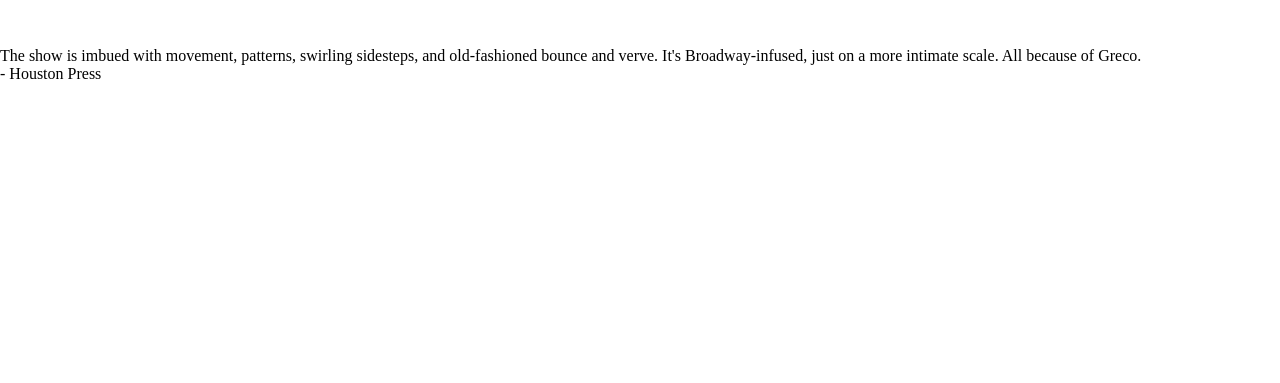
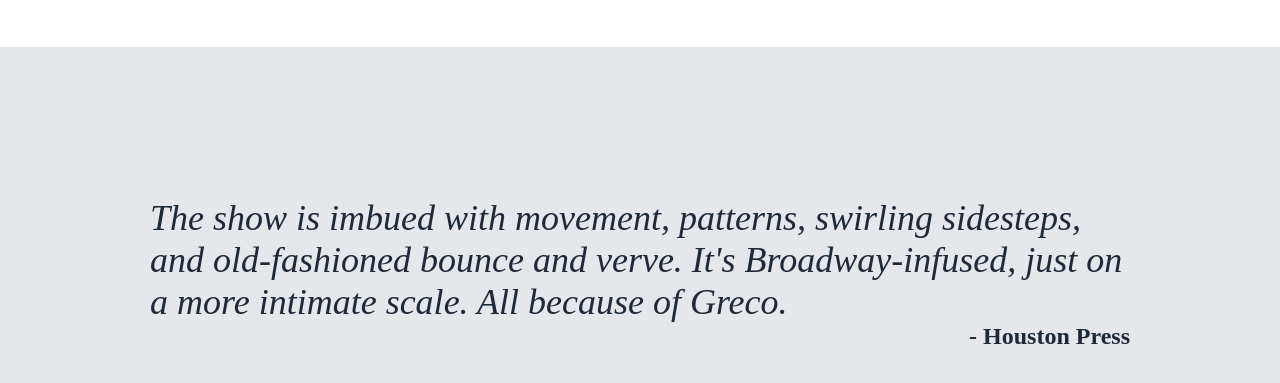
Before and after one commit to mgreco87/odin-landing-page, a plain HTML site: page index.html in a window 1280 px wide. Shown: the part 947-1330 px from the top of the page. Before the commit the page ends 1030 px from the top, so only its background shows below. Drawn offline with Linux system fonts and the light colour scheme.

Commit message:
Added and changed quote container CSS

```diff
--- a/index.css
+++ b/index.css
@@ -130,6 +130,7 @@ img {
 
 .row {
     display: flex;
+    flex: auto;
     justify-content: space-around;
     margin: 10px;
 }
@@ -147,3 +148,26 @@ img {
     color: #1F2937;
     font-size: 16px;
 }
+
+.cont-2 {
+    display: flex;
+    flex-direction: column;
+    background-color: #e5e7eb;
+    color: #1F2937;
+    align-items: center;
+    padding: 150px;
+}
+
+.quote {
+    font-size: 36px;
+    font-weight: 200;
+    font-style: italic;
+}
+
+.quote-caption {
+    display: flex;
+    flex-direction: column;
+    font-size: 24px;
+    font-weight: 900;
+    margin-left: auto;
+}
```
